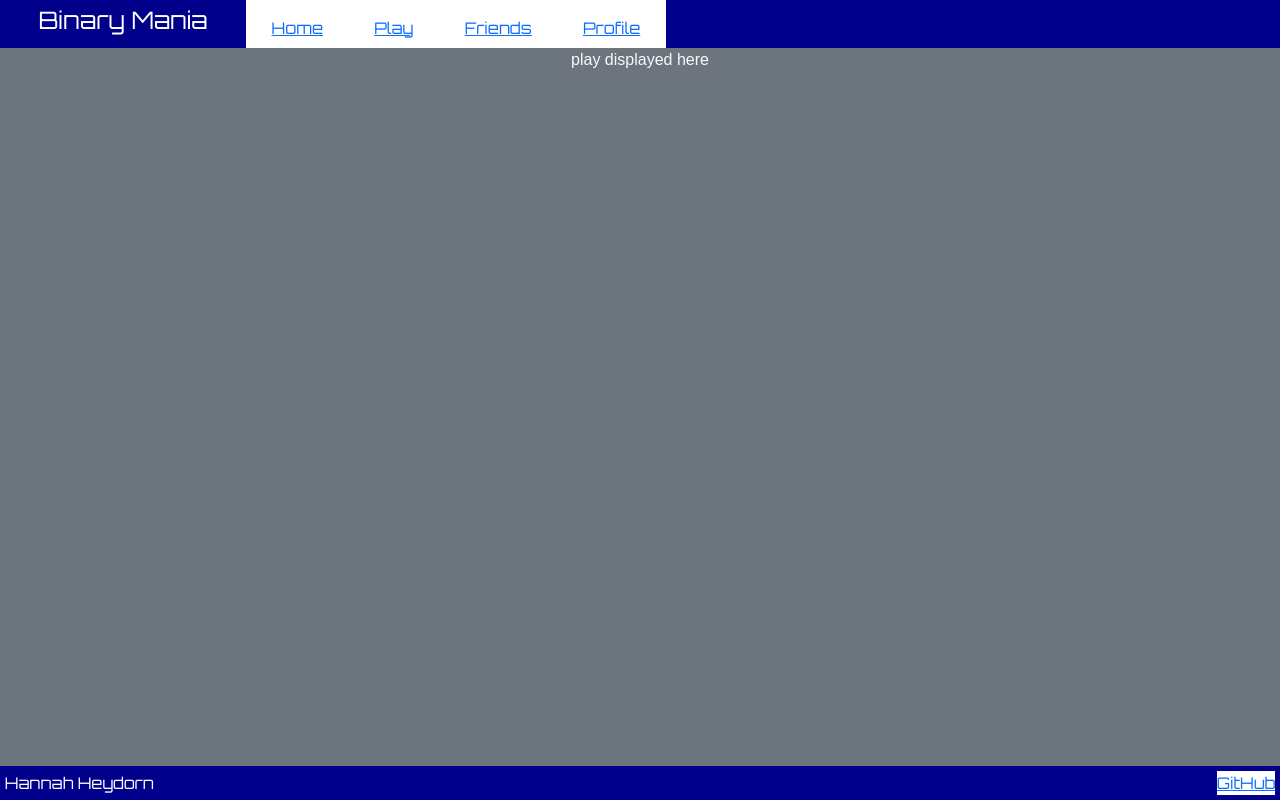
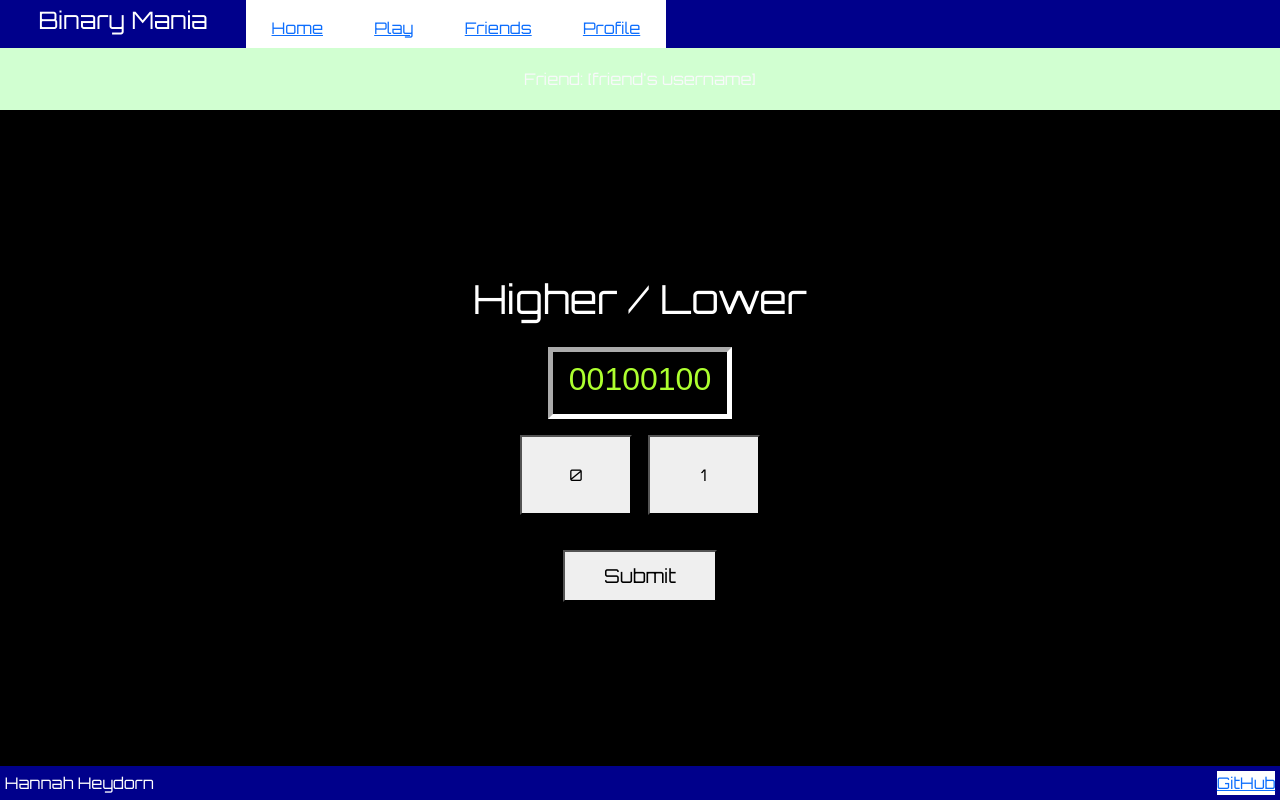
Before and after one commit to GogoDiamondz/binary-mania, a React (Vite) app: page /play in a window 1280 px wide. Built offline with nearby package versions, Linux system fonts and the light colour scheme.

Commit message:
play jsx

```diff
--- a/src/play/play.css
+++ b/src/play/play.css
@@ -1,4 +1,4 @@
-main {
+.play-main {
     display: flex;
     flex-direction: column;
     text-align: center;
--- a/src/play/play.jsx
+++ b/src/play/play.jsx
@@ -1,9 +1,26 @@
 import React from 'react';
+import './play.css';
 
 export function Play() {
   return (
-    <main className="container-fluid bg-secondary text-center">
-      <div>play displayed here</div>
+    <main className="play-main">
+      <div className="players">
+          <p> Friend: <span id="friend-name">[friend's username]</span></p>
+      </div>
+      <div hidden className="notification">
+          <span id="winner-text">[player] won!</span>
+      </div>
+      <div className="game-container">
+          <h1 id="hint">Higher / Lower</h1>
+          <span id="input-container">
+          <h2 className="input">00100100</h2>
+          </span>
+          <button-container>
+              <button id="zero">0</button>
+              <button id="one">1</button>
+          </button-container>
+      <button id="submit">Submit</button>
+      </div>
     </main>
   );
 }
```
Also changed, not shown: src/play/play.html (deleted, +0 -52 lines).
